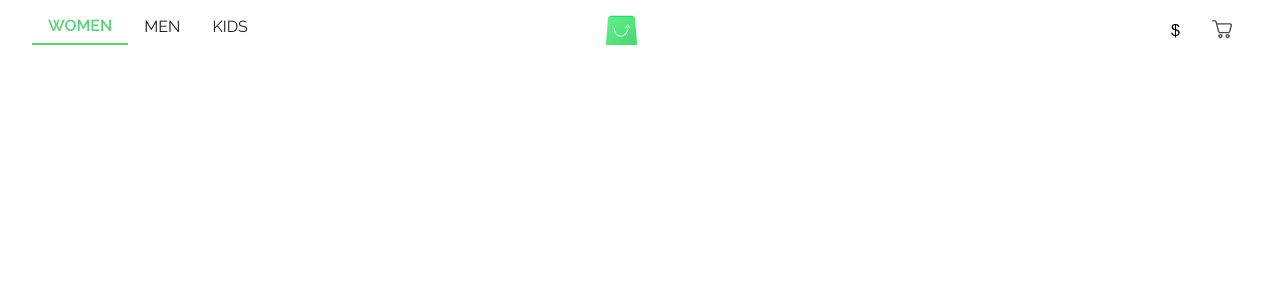
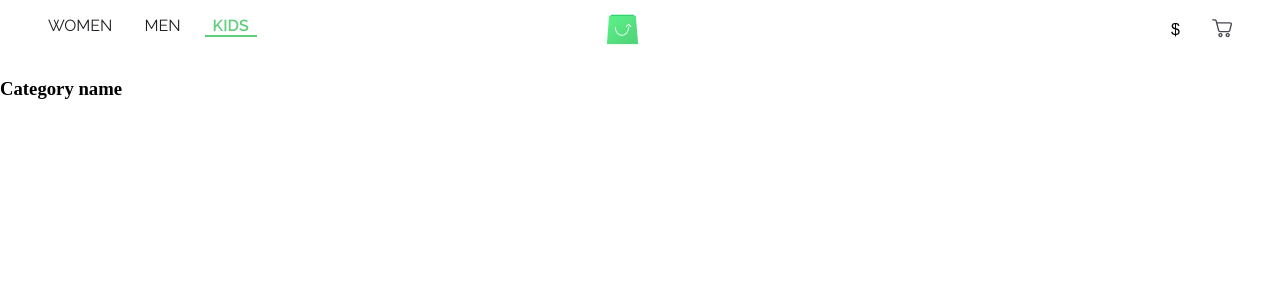
Before and after one commit to AhmedMikkawe/react-graphql-cart, a React (Create React App) app: page /category in a window 1280 px wide. Shown: the top 300 px of the page. Built offline with nearby package versions, Linux system fonts and the light colour scheme.

Commit message:
Created ProductDescription and Category Component

```diff
--- a/package.json
+++ b/package.json
@@ -8,6 +8,7 @@
     "@testing-library/user-event": "^13.5.0",
     "react": "^17.0.2",
     "react-dom": "^17.0.2",
+    "react-router-dom": "^6.3.0",
     "react-scripts": "5.0.0",
     "web-vitals": "^2.1.4"
   },
--- a/src/App.js
+++ b/src/App.js
@@ -1,8 +1,15 @@
 import React from "react";
 import Navbar from "./components/Navbar";
+import { Outlet } from "react-router-dom";
+
 class App extends React.Component {
   render() {
-    return <Navbar />;
+    return (
+      <>
+        <Navbar />
+        <Outlet />
+      </>
+    );
   }
 }
 
--- /dev/null
+++ b/src/components/Category.js
@@ -0,0 +1,11 @@
+import React from "react";
+
+class Category extends React.Component {
+  constructor(props) {
+    super(props);
+  }
+  render() {
+    return <h3>Category name</h3>;
+  }
+}
+export default Category;
--- a/src/components/Navbar.js
+++ b/src/components/Navbar.js
@@ -2,6 +2,7 @@ import React from "react";
 import Logo from "../a-logo.svg";
 import EmptyCart from "../EmptyCart.svg";
 import CurrencyChangerDropDown from "./CurrencyChangerDropDown";
+import { NavLink } from "react-router-dom";
 class Navbar extends React.Component {
   constructor(props) {
     super(props);
@@ -39,14 +40,14 @@ class Navbar extends React.Component {
       <div className="container" ref={this.wrapperRef}>
         <div className="navbar">
           <ul className="left-navbar">
-            <li className="active">
-              <a href="#">Women</a>
+            <li>
+              <NavLink to="/category/">Women</NavLink>
             </li>
             <li>
-              <a href="#">Men</a>
+              <NavLink to="/category/">Men</NavLink>
             </li>
             <li>
-              <a href="#">Kids</a>
+              <NavLink to="/category">Kids</NavLink>
             </li>
           </ul>
           <div className="middle-navbar">
--- /dev/null
+++ b/src/components/ProductDescription.js
@@ -0,0 +1,11 @@
+import React from "react";
+
+class ProductDescription extends React.Component {
+  constructor(props) {
+    super(props);
+  }
+  render() {
+    return <h3>ProductDescription</h3>;
+  }
+}
+export default ProductDescription;
--- a/src/index.css
+++ b/src/index.css
@@ -26,13 +26,12 @@ body {
   padding-left: 8px;
   padding-bottom: 8px;
 }
-.left-navbar li.active {
+.left-navbar li a.active {
   border-bottom: 2px solid #5ece7b;
-}
-.left-navbar li.active a {
   color: #5ece7b;
   font-weight: bold;
 }
+
 .left-navbar li a {
   text-decoration: none;
   text-transform: uppercase;
--- a/src/index.js
+++ b/src/index.js
@@ -2,9 +2,28 @@ import React from "react";
 import ReactDOM from "react-dom";
 import "./index.css";
 import App from "./App";
+import { BrowserRouter, Routes, Route } from "react-router-dom";
+import Category from "./components/Category";
+import ProductDescription from "./components/ProductDescription";
+
 ReactDOM.render(
   <React.StrictMode>
-    <App />
+    <BrowserRouter>
+      <Routes>
+        <Route path="/" element={<App />}>
+          <Route path="category" element={<Category />} />
+          <Route path="product" element={<ProductDescription />} />
+          <Route
+            path="*"
+            element={
+              <main style={{ padding: "1rem" }}>
+                <p>There's nothing here!</p>
+              </main>
+            }
+          />
+        </Route>
+      </Routes>
+    </BrowserRouter>
   </React.StrictMode>,
   document.getElementById("root")
 );
```
Also changed, not shown: 1 other file (tests, documents, lock files or other folders).
